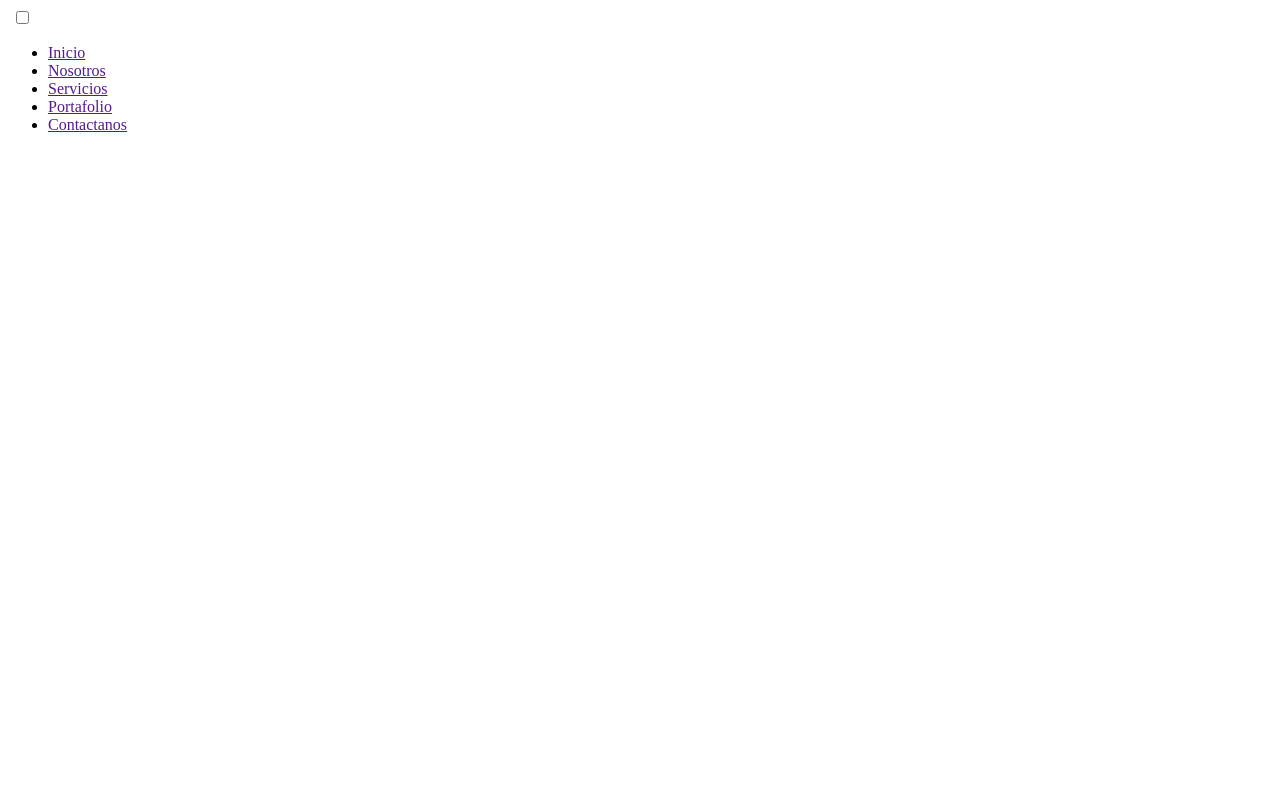
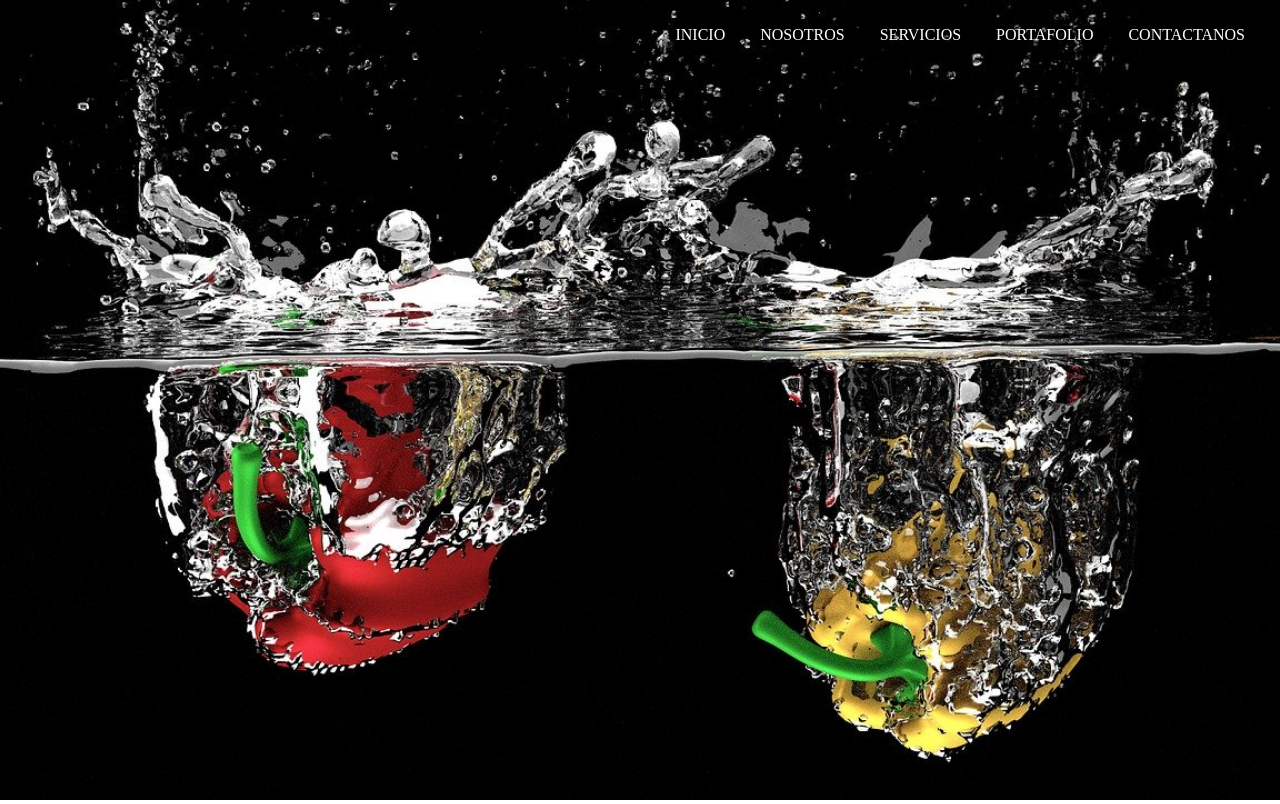
Before and after one commit to diegudeveloper/Proyecto3_MenuResponsive, a plain HTML site: page Index.html in a window 1280 px wide. Drawn offline with Linux system fonts and the light colour scheme; the site is published under a folder, as on GitHub Pages, so addresses that start at the root find nothing.

Commit message:
Solucion de las rutas de los archivos

```diff
--- a/Index.html
+++ b/Index.html
@@ -3,13 +3,13 @@
 <head>
     <meta charset="UTF-8">
     <meta name="viewport" content="width=device-width, initial-scale=1.0">
-    <link rel="stylesheet" href="/Css/Style.css">
-    <link rel="stylesheet" href="/Css/fontello.css">
+    <link rel="stylesheet" href="Css/Style.css">
+    <link rel="stylesheet" href="Css/fontello.css">
     <title>Menu Responsive Desing</title>
 </head>
 <body>
     <header>
-        <img src="/Img/banner3.jpg" alt="">
+        <img src="Img/banner3.jpg" alt="">
         <input type="checkbox" id="btn-menu">
         <label for="btn-menu" class="icon-menu"></label>
         <nav class="menu">
```
